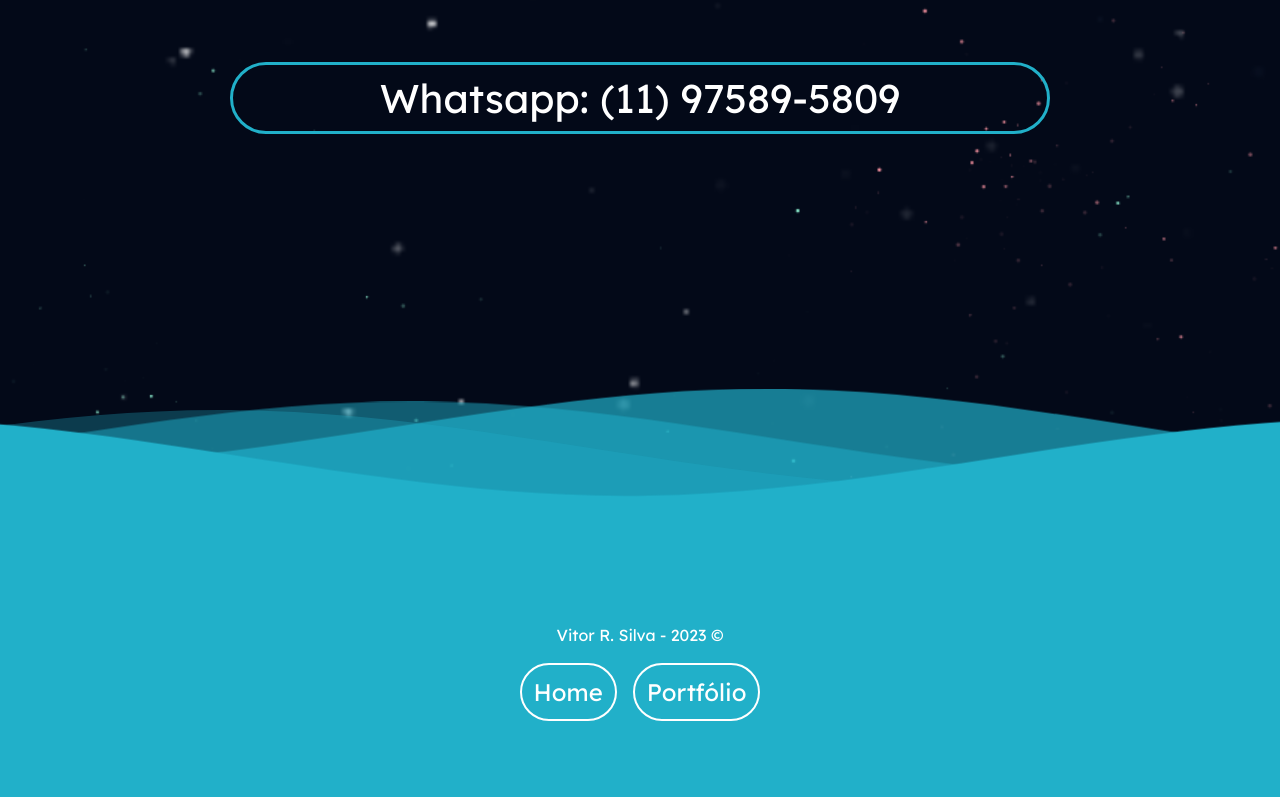
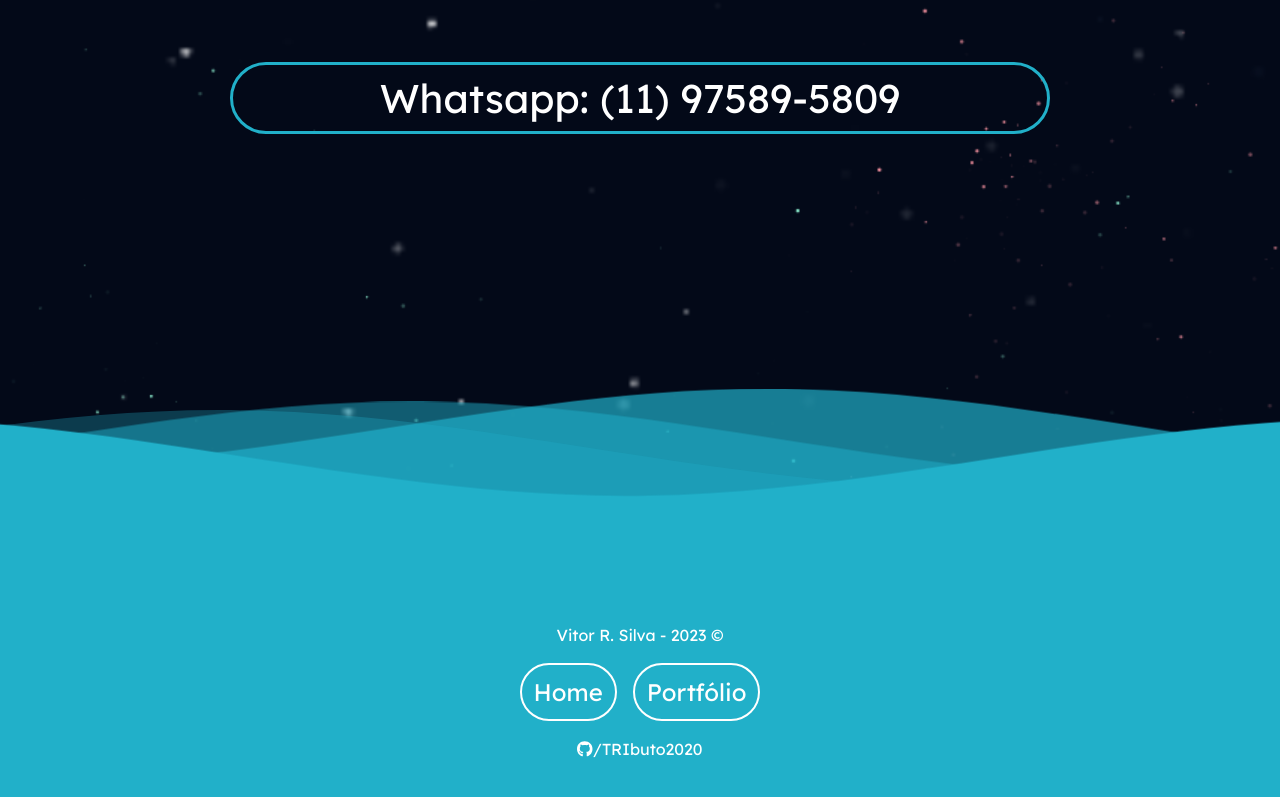
Before and after one commit to TRIbuto2020/portfolio-react, a React (Vite) app: page / in a window 1280 px wide. Shown: the part 2820-3617 px from the top of the page. Built offline with nearby package versions, Linux system fonts and the light colour scheme; the HTML template or start-up script is replaced by a standard one.

Commit message:
Github link

```diff
--- a/package.json
+++ b/package.json
@@ -10,6 +10,11 @@
     "preview": "vite preview"
   },
   "dependencies": {
+    "@fortawesome/fontawesome-svg-core": "^6.4.2",
+    "@fortawesome/free-brands-svg-icons": "^6.4.2",
+    "@fortawesome/free-regular-svg-icons": "^6.4.2",
+    "@fortawesome/free-solid-svg-icons": "^6.4.2",
+    "@fortawesome/react-fontawesome": "^0.2.0",
     "aos": "^3.0.0-beta.6",
     "react": "^18.2.0",
     "react-dom": "^18.2.0",
--- a/src/components/Footer/index.tsx
+++ b/src/components/Footer/index.tsx
@@ -1,4 +1,6 @@
 import { Link } from "react-router-dom"
+import { FontAwesomeIcon } from '@fortawesome/react-fontawesome'
+import { faGithub } from '@fortawesome/free-brands-svg-icons'
 import { Btns, FooterDiv, Paralax } from "./styles"
 
 const Footer = () => {
@@ -32,6 +34,7 @@
                     <a href="/">Home</a>
                     <Link to="/Portfolio">Portfólio</Link>
                 </Btns>
+                <a target="_blank" href="https://github.com/TRIbuto2020"><FontAwesomeIcon icon={faGithub} style={{ color: "#ffffff", }} />/TRIbuto2020</a>
             </div>
         </FooterDiv>
     )
--- a/src/components/Footer/styles.ts
+++ b/src/components/Footer/styles.ts
@@ -13,7 +13,7 @@
         padding: 10vw;
         margin: 0 auto;
 
-        p{
+        p, a{
             display: block;
             text-align: center;
         }
@@ -60,6 +60,7 @@
     justify-content: center;
     gap: 16px;
     margin-top: 18px;
+    margin-bottom: 18px;
 
     a{
         padding: 12px;
```
Also changed, not shown: 1 other file (tests, documents, lock files or other folders).
